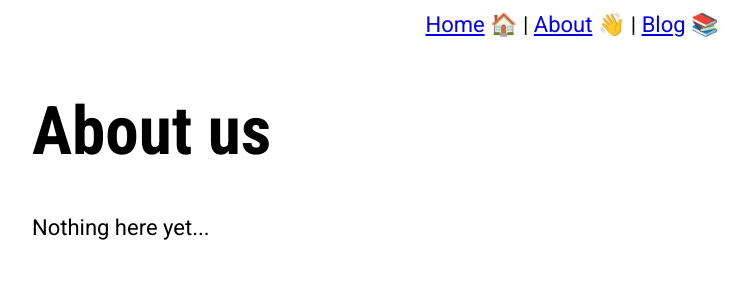
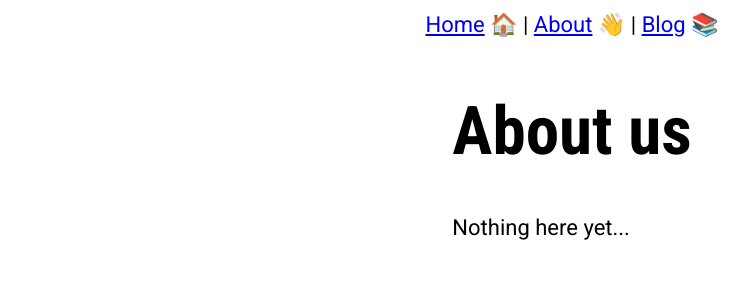
Before and after one commit to robertsiipola/kakskytkakskyt, a Next.js app: page /about in a window 1280 px wide. Shown: the top 300 px of the page, without its empty margins (68-816 px from the left). Built offline with nearby package versions, Linux system fonts and the light colour scheme.

Commit message:
backup commit

```diff
--- a/components/Layout/layout.module.css
+++ b/components/Layout/layout.module.css
@@ -2,6 +2,5 @@
     display: flex;
     flex-direction: column;
     flex-wrap: wrap;
-    overflow-x: hidden;
-    overflow-y: scroll;
+    justify-content: center;
 }
--- a/components/Main/main.module.css
+++ b/components/Main/main.module.css
@@ -2,5 +2,4 @@
     max-width: 1080px;
     padding: 10px;
     margin: auto;
-    width: 100vw;
 }
```
Also changed, not shown: components/Title/title.module.css (+7 -7 lines).
